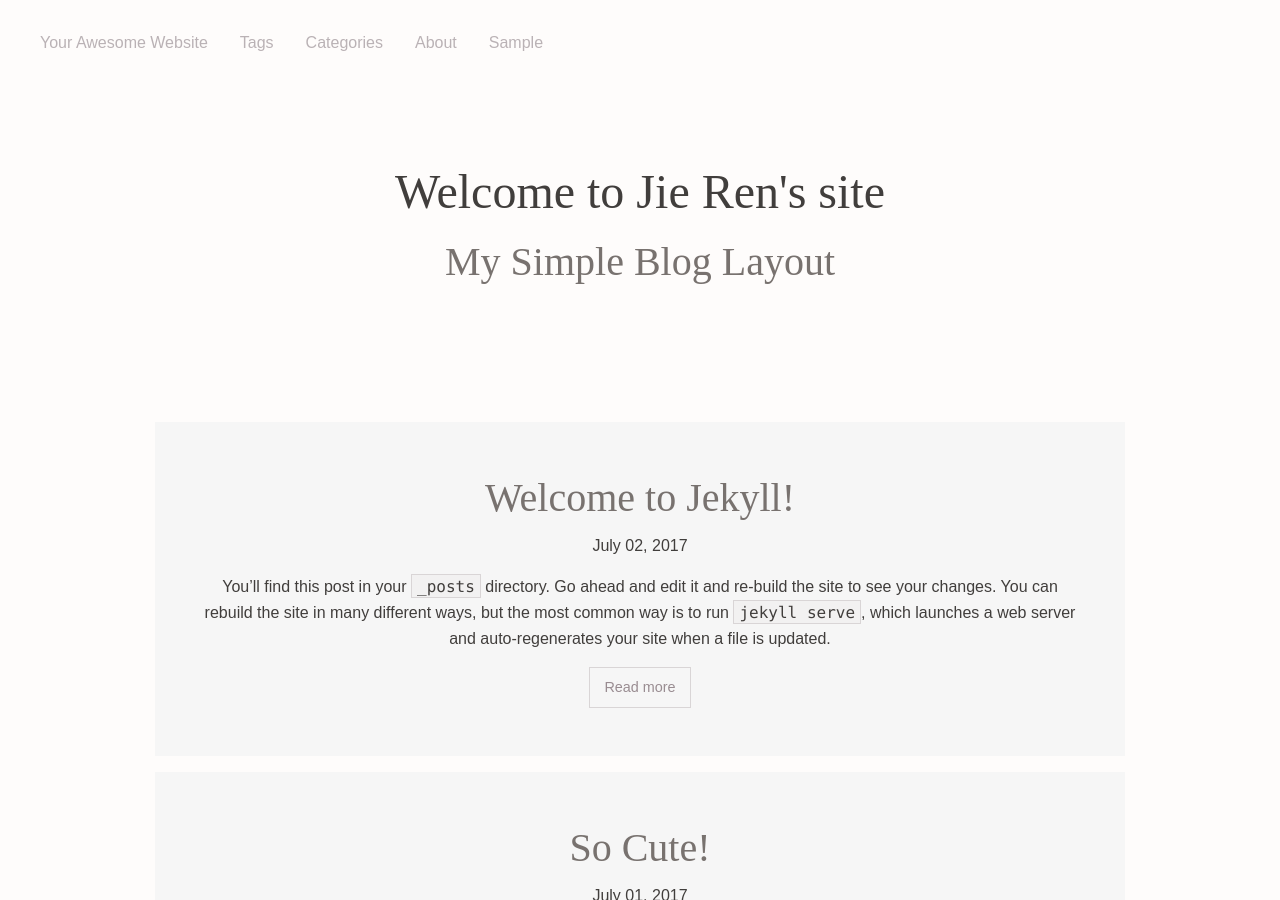
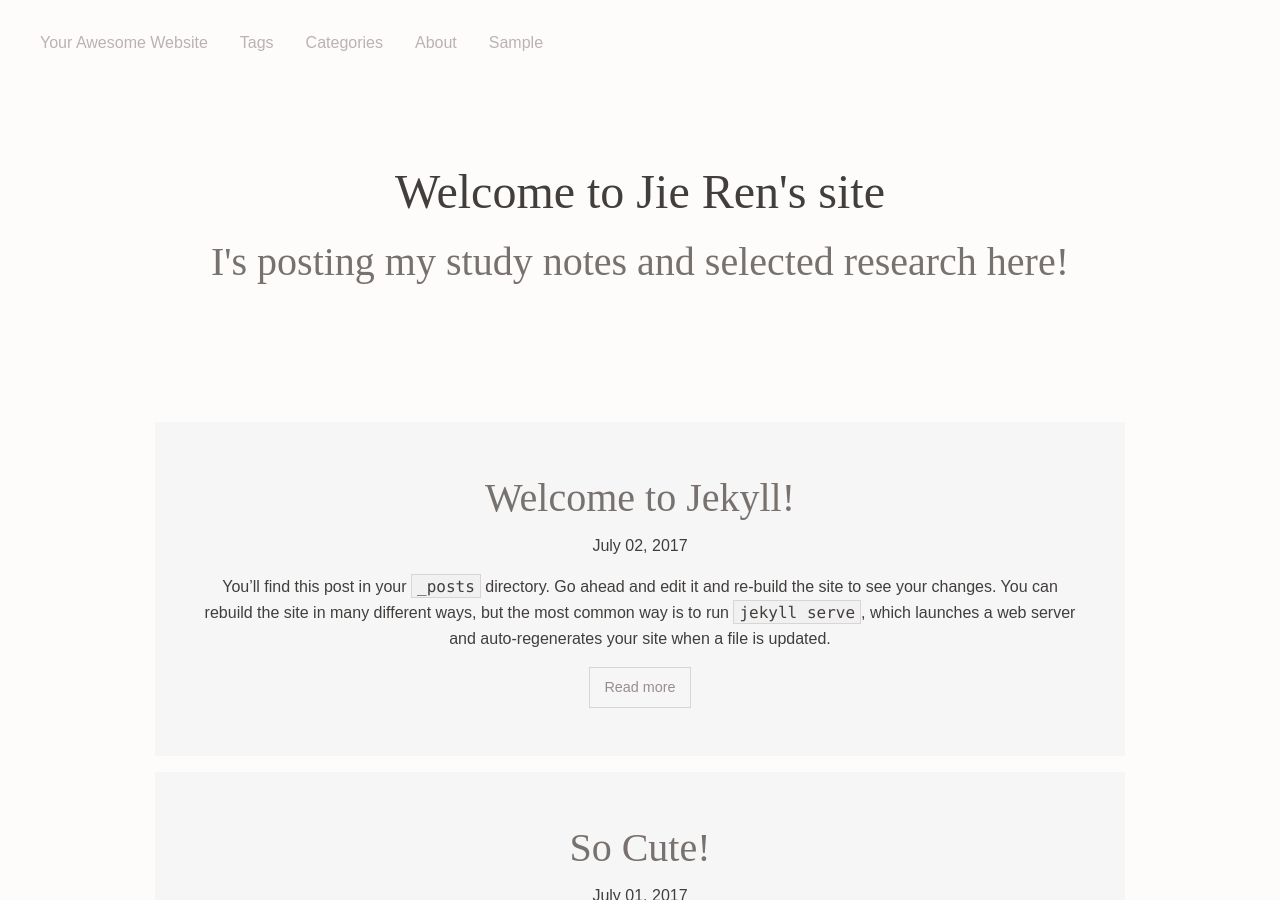
Before and after one commit to jay15summer/jay15summer.github.io-old, a Jekyll site: the page built from index.html, in a window 1280 px wide and 900 px high. Built offline with Jekyll 4.4.1, drawn with Linux system fonts in a browser that asks for light colours; nearby versions of some CDN libraries.

Commit message:
Update home.html

```diff
--- a/_layouts/home.html
+++ b/_layouts/home.html
@@ -8,7 +8,7 @@ permalink: /home/
   <div class="row column text-center">
     <br>
     <h1>Welcome to Jie Ren's site</h1>
-    <h2 class="subheader">My Simple Blog Layout</h2>
+    <h2 class="subheader">I's posting my study notes and selected research here!</h2>
   </div>
 </div>
 
```
